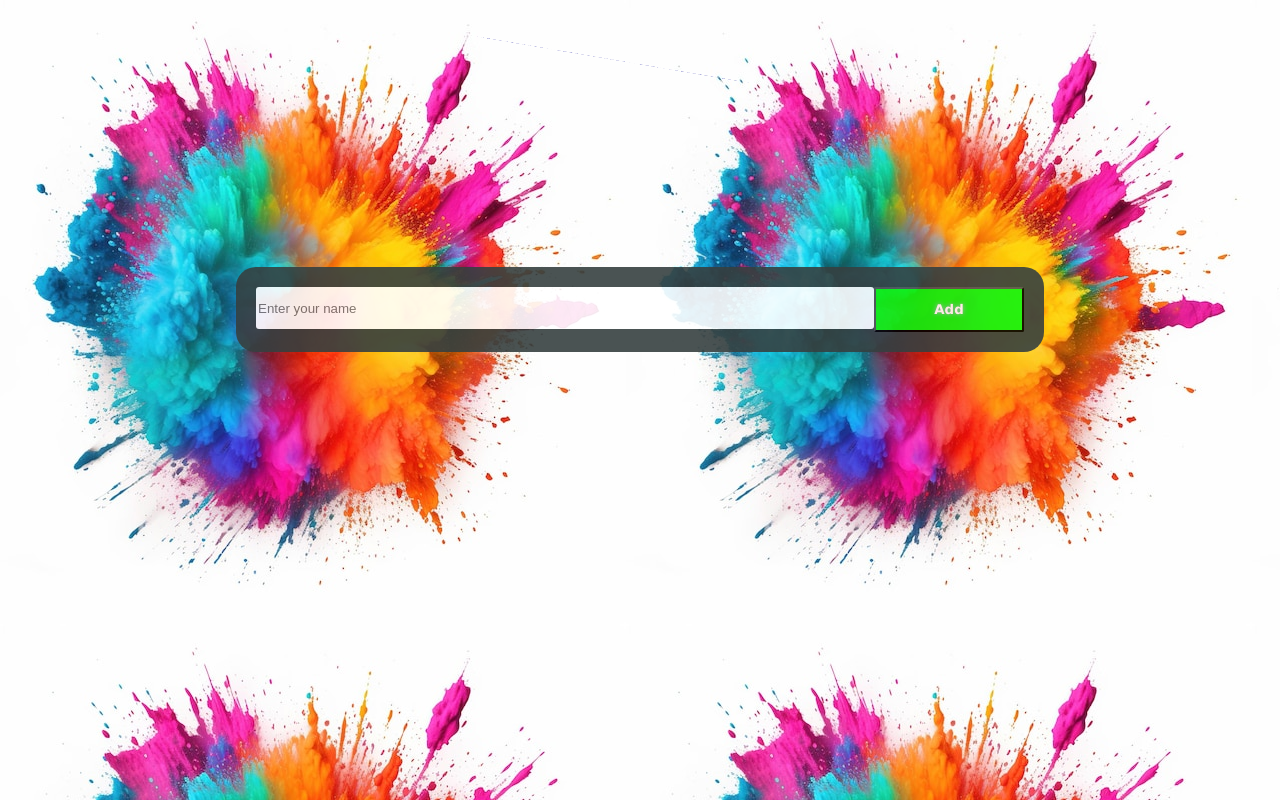
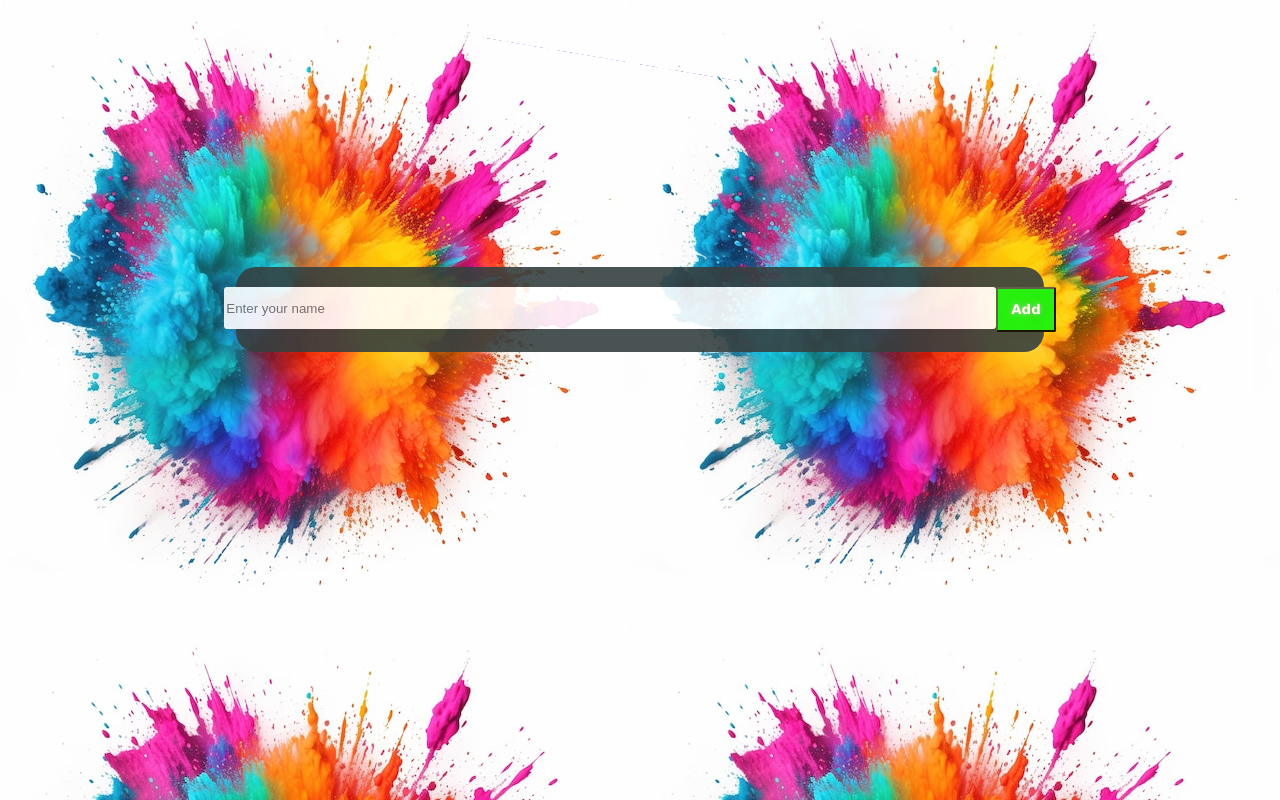
Before and after one commit to THARUNBEAST/TODO_APP, a plain HTML site: page index.html in a window 1280 px wide. Drawn offline with Linux system fonts and the light colour scheme; no server answers.

Commit message:
Update style.css

```diff
--- a/style.css
+++ b/style.css
@@ -52,7 +52,7 @@ h1{
 
 input{
     width: 100%;
-   min-width:50%;
+   min-width:100%;
     height: 40px;
     border-radius: 3px;
     border: none;
```
